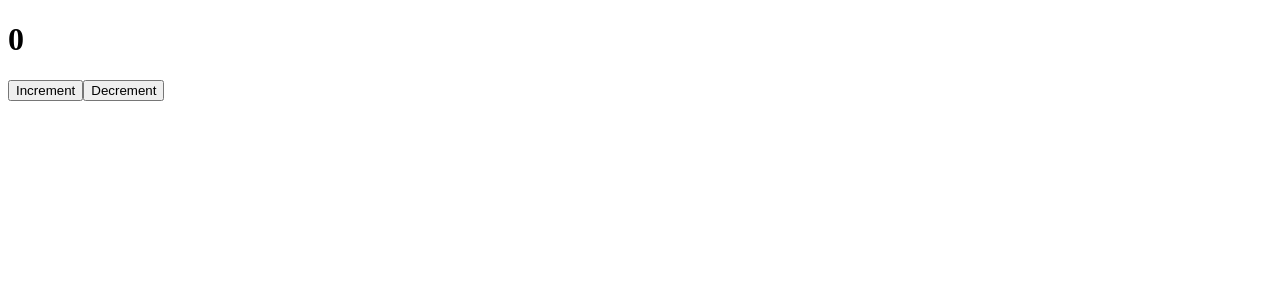
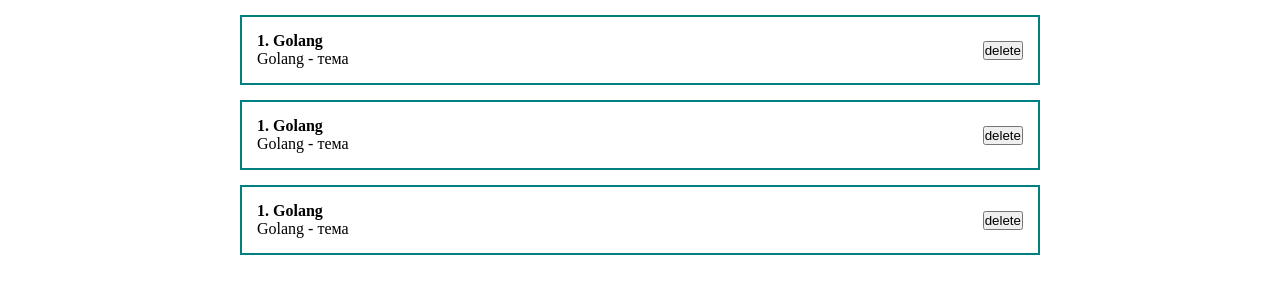
Before and after one commit to Kai120789/react_video, a React (Create React App) app: page / in a window 1280 px wide. Shown: the top 300 px of the page. Built offline with nearby package versions, Linux system fonts and the light colour scheme; the HTML template or start-up script is replaced by a standard one.

Commit message:
feat: css styles and props

```diff
--- a/src/App.js
+++ b/src/App.js
@@ -1,4 +1,5 @@
 import React, {useState} from "react";
+import './styles/App.css'
 import Counter from "./components/Counter";
 import ClassCounter from "./components/ClassCounter";
 
@@ -7,8 +8,41 @@
 
   return (
     <div className="App">
+      <div className="post">
+        <div className="post_content">
+          <strong>1. Golang</strong>
+          <div>
+            Golang - тема
+          </div>
+        </div>
+        <div className="post_btns">
+          <button>delete</button>
+        </div>
+      </div>
 
-      <ClassCounter/>
+      <div className="post">
+        <div className="post_content">
+          <strong>1. Golang</strong>
+          <div>
+            Golang - тема
+          </div>
+        </div>
+        <div className="post_btns">
+          <button>delete</button>
+        </div>
+      </div>
+
+      <div className="post">
+        <div className="post_content">
+          <strong>1. Golang</strong>
+          <div>
+            Golang - тема
+          </div>
+        </div>
+        <div className="post_btns">
+          <button>delete</button>
+        </div>
+      </div>
     </div>
   );
 }
--- /dev/null
+++ b/src/styles/App.css
@@ -0,0 +1,23 @@
+* {
+    margin: 0;
+    padding: 0;
+    box-sizing: border-box;
+}
+
+#root {
+    display: flex;
+    justify-content: center;
+}
+
+.App {
+    width: 800px;
+}
+
+.post {
+    display: flex;
+    padding: 15px;
+    border: 2px solid teal;
+    margin-top: 15px;
+    justify-content: space-between;
+    align-items: center;
+}
```
